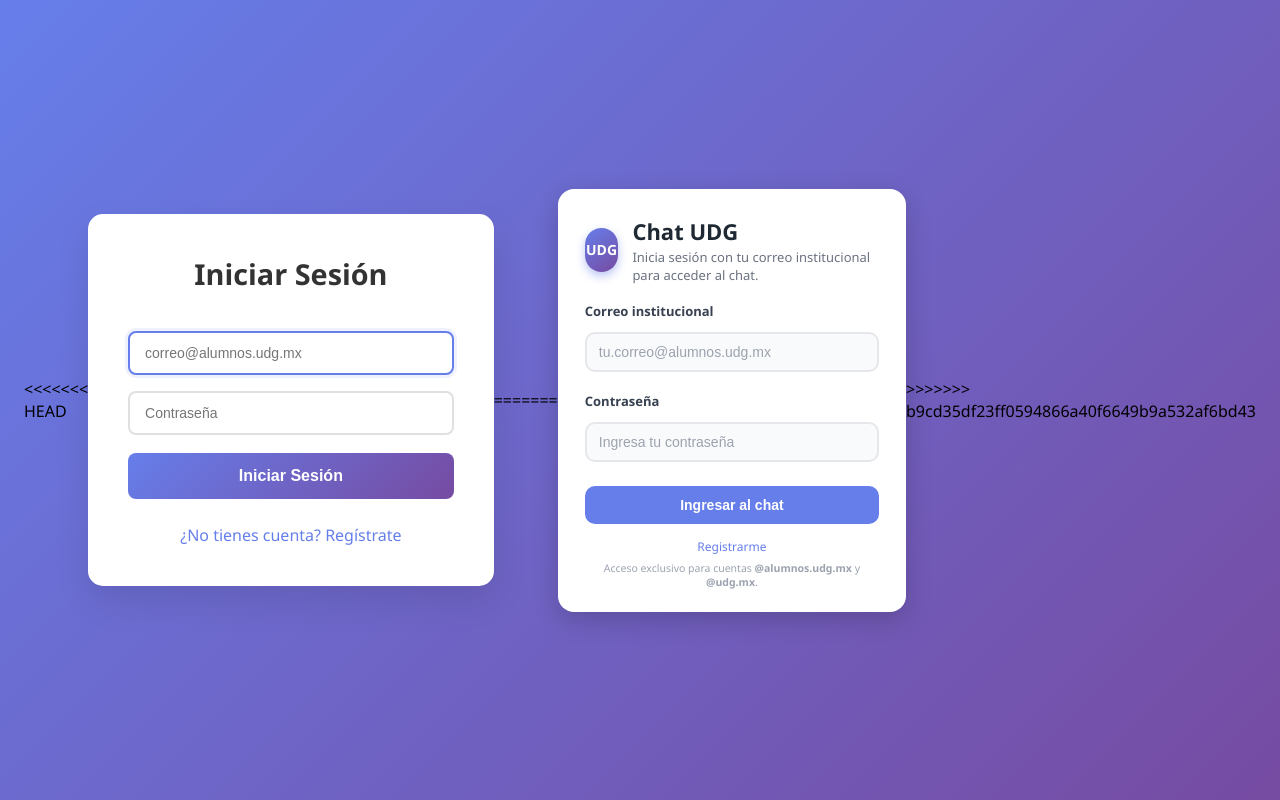
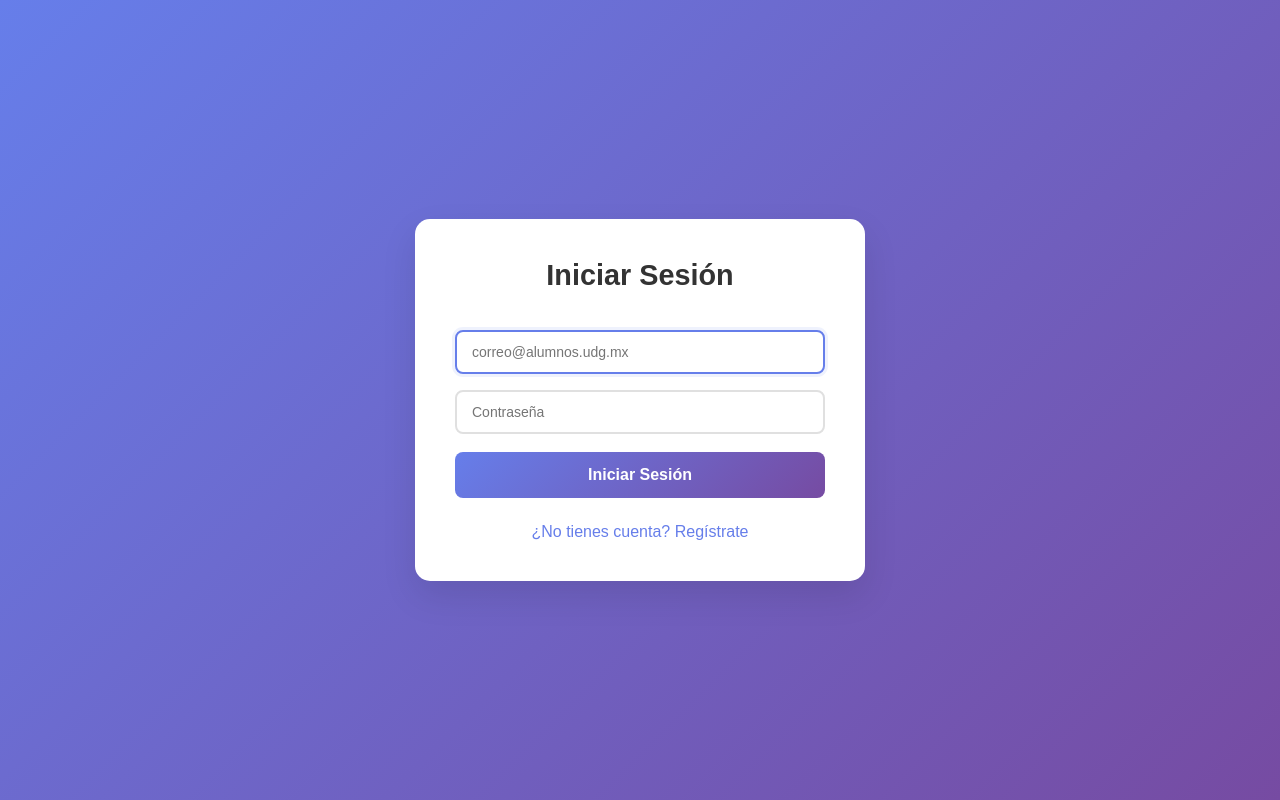
Before and after one commit to Icomsuppa/proyecto_final_nora, a Flask app: page /auth/login in a window 1280 px wide. Run offline with Flask 3, Linux system fonts and the light colour scheme; parts of the project's set-up code (start-up, migrations or seed data) failed here and were passed over.

Commit message:
Mejoras en chat, estilos y templates

```diff
--- a/blueprints/chat_bp.py
+++ b/blueprints/chat_bp.py
@@ -1,9 +1,5 @@
 # =========================================================
-<<<<<<< HEAD
 # chat_bp.py — Módulo de Chat (Flask + Multicast)
-=======
-#  chat_bp.py — Módulo de Chat (Flask + Multicast)
->>>>>>> 46a3d7a0eeddf327009ba9cc4c7812bad49bcf6a
 # =========================================================
 
 # --- Importaciones ---
@@ -20,11 +16,7 @@
 from models import User
 
 # =========================================================
-<<<<<<< HEAD
 # Configuración general
-=======
-#  Configuración general
->>>>>>> 46a3d7a0eeddf327009ba9cc4c7812bad49bcf6a
 # =========================================================
 
 chat_bp = Blueprint('chat_bp', __name__, url_prefix='/chat')
@@ -37,11 +29,7 @@
 message_queue = queue.Queue()
 
 # =========================================================
-<<<<<<< HEAD
 # Funciones auxiliares (Multicast)
-=======
-#  Funciones auxiliares (Multicast)
->>>>>>> 46a3d7a0eeddf327009ba9cc4c7812bad49bcf6a
 # =========================================================
 
 # Define la función para crear el "oído" (listener)
@@ -160,11 +148,7 @@
     t.start()
 
 # =========================================================
-<<<<<<< HEAD
 # Formato de eventos SSE
-=======
-#  Formato de eventos SSE
->>>>>>> 46a3d7a0eeddf327009ba9cc4c7812bad49bcf6a
 # =========================================================
 
 # Define una función simple para dar formato a los datos según el estándar SSE.
@@ -394,8 +378,4 @@
     except Exception as e:
         # Captura cualquier otro error inesperado (ej. problemas de permisos).
         current_app.logger.error(f"Error interno al servir imagen: {e}")
-<<<<<<< HEAD
-=======
-        # Devuelve un error 500 (Internal Server Error).
->>>>>>> 46a3d7a0eeddf327009ba9cc4c7812bad49bcf6a
         return jsonify({'error': 'Error interno'}), 500
--- a/templates/login.html
+++ b/templates/login.html
@@ -1,5 +1,4 @@
 <!DOCTYPE html>
-<<<<<<< HEAD
 <html>
 <head>
     <title>Iniciar Sesión - UDG</title>
@@ -36,67 +35,5 @@
     </div>
 
     <script src="{{ url_for('static', filename='login.js') }}"></script>
-=======
-<html lang="es">
-<head>
-  <meta name="viewport" content="width=device-width, initial-scale=1.0" charset="UTF-8">
-  <title>Login - Chat UDG</title>
-  <link rel="stylesheet" href="{{ url_for('static', filename='css/login.css') }}">
-</head>
-<body>
-  <div class="login-container">
-    <div class="login-card">
-      <div class="login-header">
-        <div class="logo-circle">UDG</div>
-        <div class="title-wrapper">
-          <h1>Chat UDG</h1>
-          <p>Inicia sesión con tu correo institucional para acceder al chat.</p>
-        </div>
-      </div>
-
-      {% if error %}
-      <div class="alert-error">
-        {{ error }}
-      </div>
-      {% endif %}
-
-      <form method="POST" class="login-form">
-        <div class="field">
-          <label for="email">Correo institucional</label>
-          <input
-            type="email"
-            id="email"
-            name="email"
-            placeholder="tu.correo@alumnos.udg.mx"
-            required
-          >
-        </div>
-
-        <div class="field">
-          <label for="password">Contraseña</label>
-          <input
-            type="password"
-            id="password"
-            name="password"
-            placeholder="Ingresa tu contraseña"
-            required
-          >
-        </div>
-
-        <button type="submit" class="btn-primary">
-          Ingresar al chat
-        </button>
-      </form>
-
-      <div class="extra-links">
-        <a href="{{ url_for('auth_udg_bp.register') }}">Registrarme</a>
-      </div>
-
-      <p class="access-note">
-        Acceso exclusivo para cuentas <strong>@alumnos.udg.mx</strong> y <strong>@udg.mx</strong>.
-      </p>
-    </div>
-  </div>
->>>>>>> b9cd35df23ff0594866a40f6649b9a532af6bd43
 </body>
 </html>
```
Also changed, not shown: static/app.css (+0 -108 lines), templates/index.html (+0 -29 lines).
